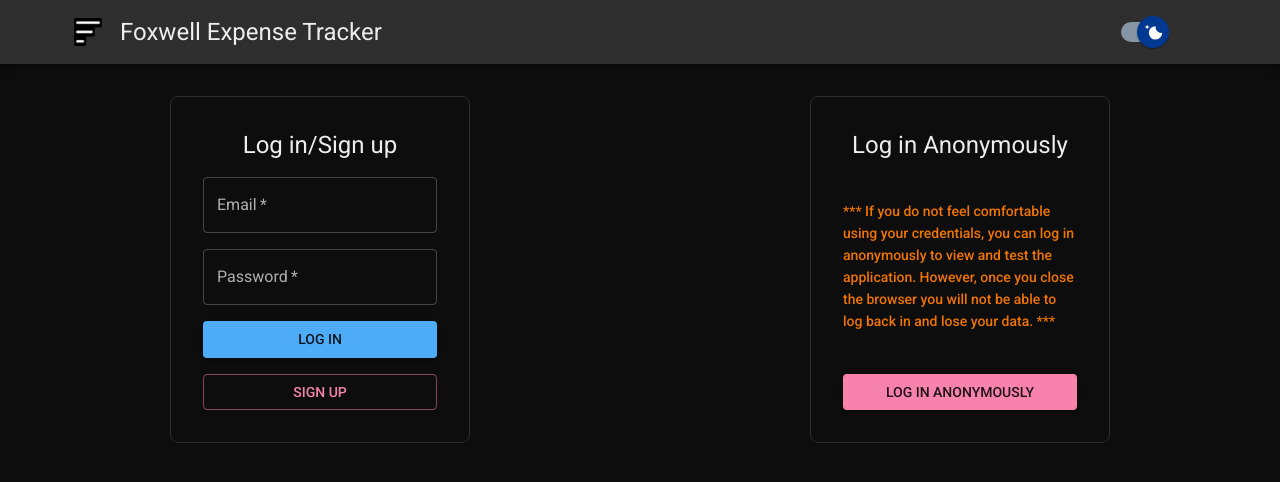
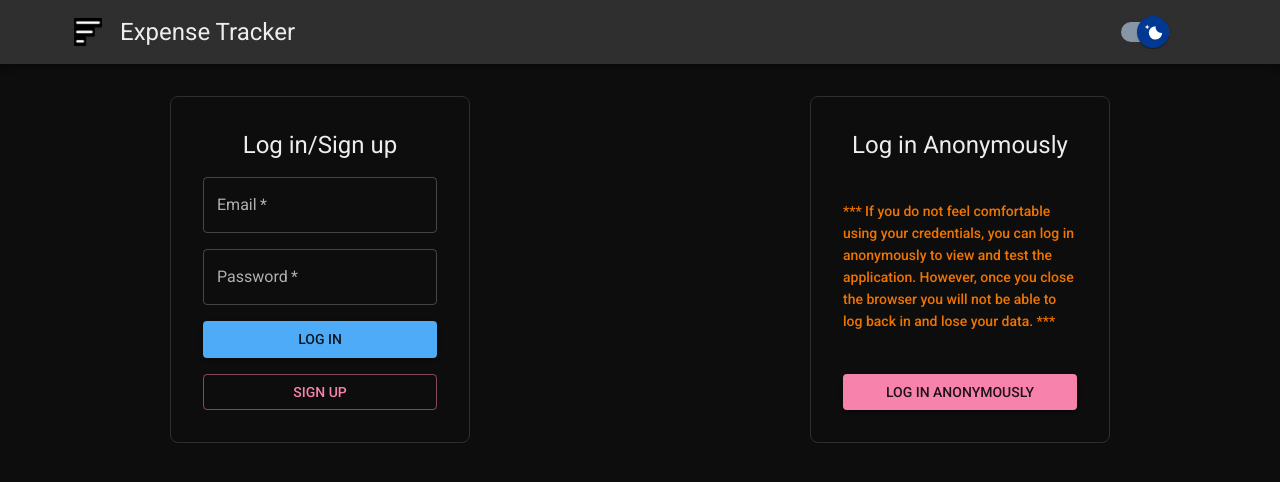
Before and after one commit to foxwellm/expense-tracker, a Next.js app: page /login in a window 1280 px wide. Shown: the top 482 px of the page. Built offline with nearby package versions, Linux system fonts and the light colour scheme; no server answers; what @mui/material-nextjs would draw is missing.

Commit message:
feat: mobile navbar

```diff
--- a/src/app/_components/NavBar/NavBar.tsx
+++ b/src/app/_components/NavBar/NavBar.tsx
@@ -1,12 +1,12 @@
 import AppBar from '@mui/material/AppBar'
 import Toolbar from '@mui/material/Toolbar'
-import Typography from '@mui/material/Typography'
 
 import { getAuthUser } from '@/lib/supabase/auth'
 
 import { HomeButton } from './HomeButton'
 import { PaletteModeSwitch } from './PaletteModeSwitch'
 import { ProfileButton } from './ProfileButton'
+import { Title } from './Title'
 
 export async function NavBar() {
   const { user } = await getAuthUser()
@@ -14,9 +14,7 @@ export async function NavBar() {
     <AppBar position="sticky">
       <Toolbar sx={{ marginX: 4 }}>
         <HomeButton />
-        <Typography variant="h5" component="div" sx={{ flexGrow: 1 }}>
-          Foxwell Expense Tracker
-        </Typography>
+        <Title />
         <PaletteModeSwitch />
         <ProfileButton user={user} />
       </Toolbar>
--- /dev/null
+++ b/src/app/_components/NavBar/Title.tsx
@@ -0,0 +1,20 @@
+'use client'
+
+import Box from '@mui/material/Box'
+import Typography from '@mui/material/Typography'
+
+import { useBreakpoint } from '@/app/_hooks/useBreakpoint'
+
+export function Title() {
+  const { isMobile } = useBreakpoint()
+
+  if (isMobile) {
+    return <Box sx={{ flexGrow: 1 }}></Box>
+  }
+
+  return (
+    <Typography variant="h5" component="div" sx={{ flexGrow: 1 }}>
+      Expense Tracker
+    </Typography>
+  )
+}
--- /dev/null
+++ b/src/app/_hooks/index.ts
@@ -0,0 +1 @@
+export * from './useBreakpoint'
```
